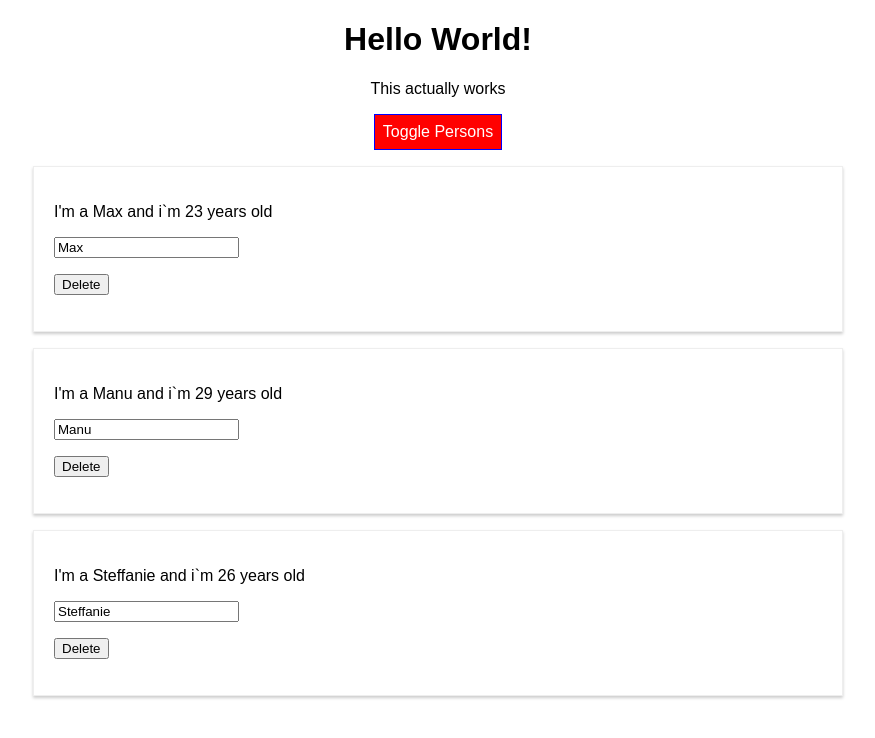
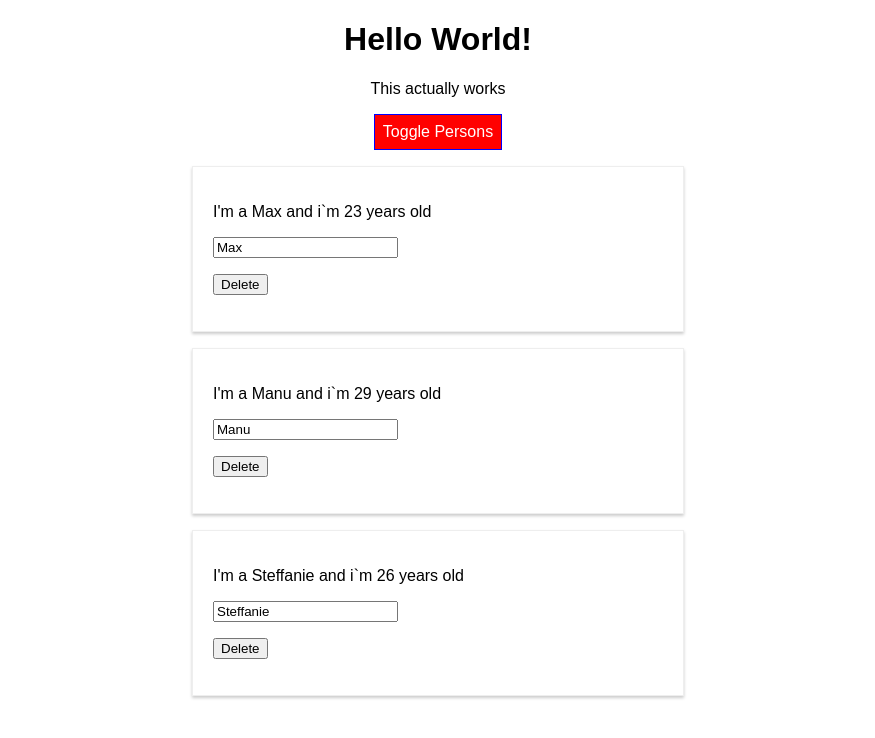
Before and after one commit to iYegor/react_tutorial, a React (Create React App) app in the folder udemy-react-guide/: page / in a window 1280 px wide. Both pictures are taken after a click on the button "Toggle Persons". Shown: the top 738 px of the page, without its empty margins (202-1077 px from the left). Built offline with nearby package versions, Linux system fonts and the light colour scheme.

Commit message:
Added media stiling.

```diff
--- a/udemy-react-guide/src/App.js
+++ b/udemy-react-guide/src/App.js
@@ -1,5 +1,5 @@
 import React, {Component} from 'react';
-import Radium from 'radium';
+import Radium, {StyleRoot} from 'radium';
 import './App.css';
 import Person from './Person/Person';
 import Validation from './Validation/Validation';
@@ -32,7 +32,7 @@
         newCopyOfPerson.name = event.target.value;
         const newCopyOfPersons = [...this.state.persons];
         newCopyOfPersons[personIndex] = newCopyOfPerson;
-        this.setState({persons : newCopyOfPersons});
+        this.setState({persons: newCopyOfPersons});
     };
 
     togglePersons = () => {
@@ -43,7 +43,7 @@
     textChangeHandler = (event) => {
         const text = event.target.value;
         const charComponents = text.split('');
-        this.setState ({
+        this.setState({
             inputTextLength: text.length,
             charComponents: charComponents,
             textValue: text
@@ -70,7 +70,7 @@
             padding: '8px',
             border: '1px solid blue',
             cursor: 'pointer',
-            ':hover' : {
+            ':hover': {
                 backgroundColor: 'lightgreen',
                 color: 'black'
             }
@@ -108,22 +108,22 @@
         });
         let pClass = [''];
         const pLength = this.state.persons.length;
-        if (pLength < 3)
-        {
+        if (pLength < 3) {
             pClass.push('red');
         }
-        if (pLength <= 1)
-        {
+        if (pLength <= 1) {
             pClass.push('bold');
         }
         return (
+            <StyleRoot>
                 <div className="App">
                     <h1>Hello World!</h1>
                     <p className={pClass.join(' ')}>This actually works</p>
                     <button
                         onClick={this.togglePersons}
                         style={buttonStyle}
-                >Toggle Persons</button>
+                    >Toggle Persons
+                    </button>
                     {persons}
 
                     {/* <Validation textLength={this.state.textValue.length}/>
@@ -131,6 +131,7 @@
                 <p>{this.state.textValue.length}</p>
                 {charList}*/}
                 </div>
+            </StyleRoot>
         );
     }
 
--- a/udemy-react-guide/src/Person/Person.js
+++ b/udemy-react-guide/src/Person/Person.js
@@ -1,9 +1,15 @@
 import React from 'react'
+import Radium from 'radium';
 import './Person.css'
 
 const person = (props) => {
+    const style = {
+        '@media (min-width: 500px)' : {
+            width: '450px'
+        }
+    };
     return (
-        <div className="Person">
+        <div className="Person" style={style}>
             <p>I'm a {props.name} and i`m {props.age} years old</p>
             <input type="text" onChange={props.changed} value={props.name}/>
             <p><button onClick={props.deletePerson}>Delete</button></p>
@@ -12,4 +18,4 @@
     )
 };
 
-export default person;
+export default Radium(person);
```
Lines whose indentation alone changed are shown as unchanged.
